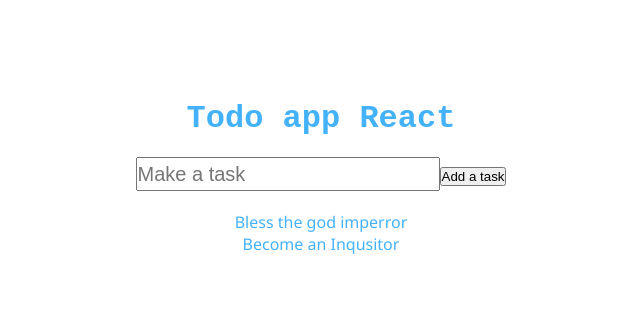
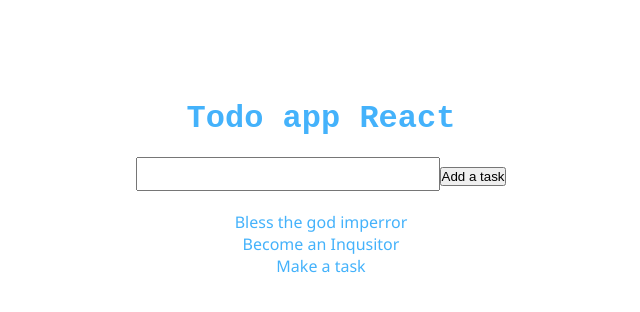
Before and after one commit to markoff96/react_todo, a React (Create React App) app: page / in a window 1280 px wide. Shown: the top 312 px of the page, without its empty margins (319-959 px from the left). Built offline with nearby package versions, Linux system fonts and the light colour scheme.

Commit message:
Changed input to controlled input

```diff
--- a/src/App.css
+++ b/src/App.css
@@ -1,7 +1,9 @@
+
 .App {
   text-align: center;
   margin-top: 100px;
   color: rgb(68, 178, 251);
+
 }
 
 
@@ -11,6 +13,7 @@
   font-size: 20px;
   margin-top: 20px;
   margin-bottom: 20px
+
 }
 h1{
   font-family: 'Courier New', Courier, monospace;
--- a/src/App.js
+++ b/src/App.js
@@ -1,37 +1,28 @@
 import './App.css'
 import { useState } from 'react'
 
-import { createElement } from 'react'
-
-
-function createNewTask({inputValue}) {
-  console.log('clicked')
-  console.log(inputValue)
-  return createElement(
-    'li',
-     {className: 'creation'},
-    {inputValue}
-  );
-}
-
-
 
 function App() {
-  const [inputValue, setInputValue] = useState()
-  console.log(inputValue)
+  const [text, setText] = useState('Make a task')
+
+  function createNewTask(event) {
+    event.preventDefault()
+    console.log(text)
+  }
+
   return <div className="App">
     <div className='inputBlock'>
+      <form onSubmit={createNewTask}>
         <h1>Todo app React</h1>
-        <input className='inputField'
-        placeholder={'Make a task'} ></input>
-        <button className='taskButton' onClick={createNewTask}>Add a task</button>
+        <input className='inputField'  onChange={(e) => setText(e.target.value)} ></input>
+        <button className='taskButton' type='submit'>Add a task</button>
+      </form>
     </div>
-
-
 
     <ul>
       <li>Bless the god imperror</li>
       <li>Become an Inqusitor</li>
+      <li>{text}</li>
     </ul>
   </div>
 }
```
